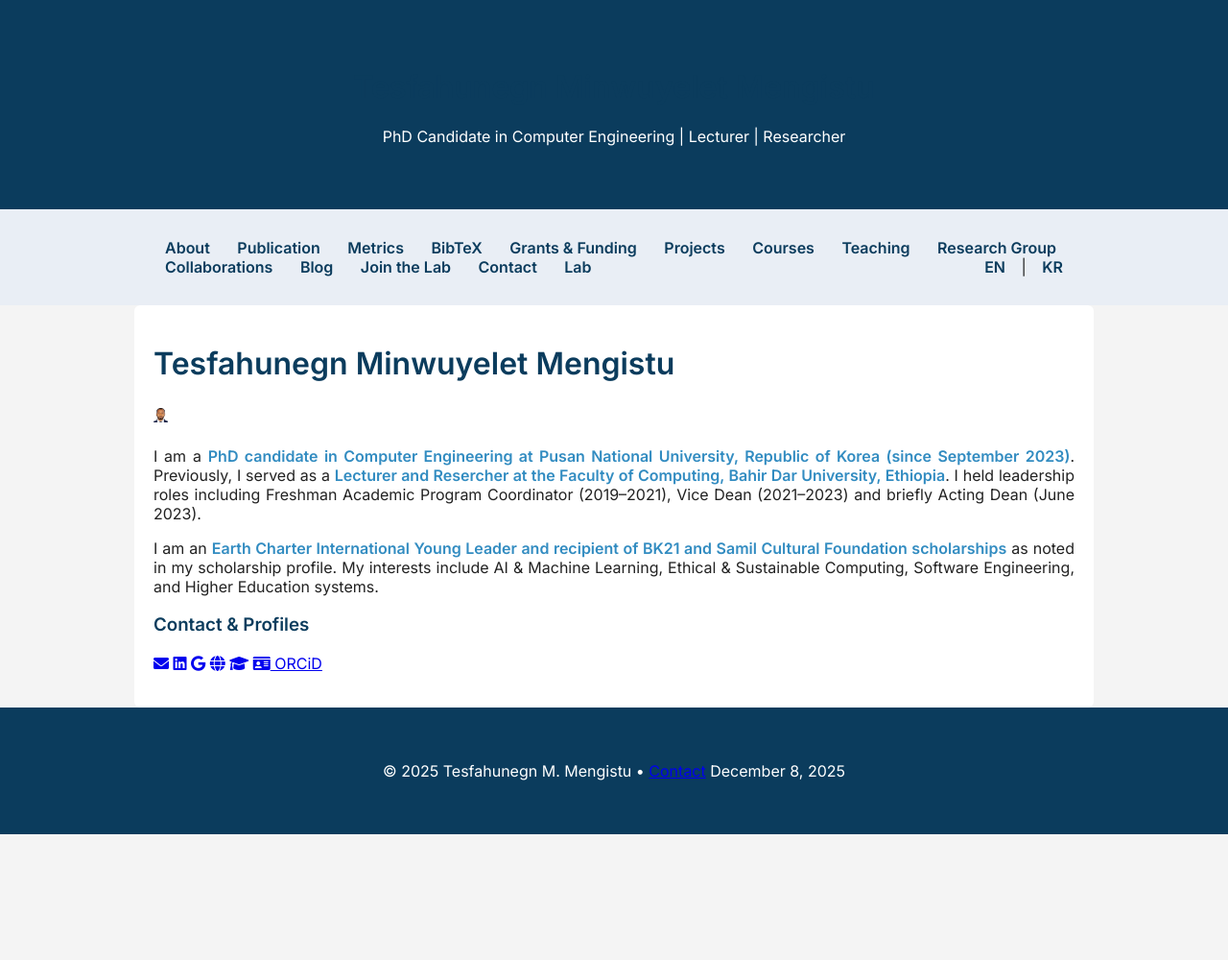
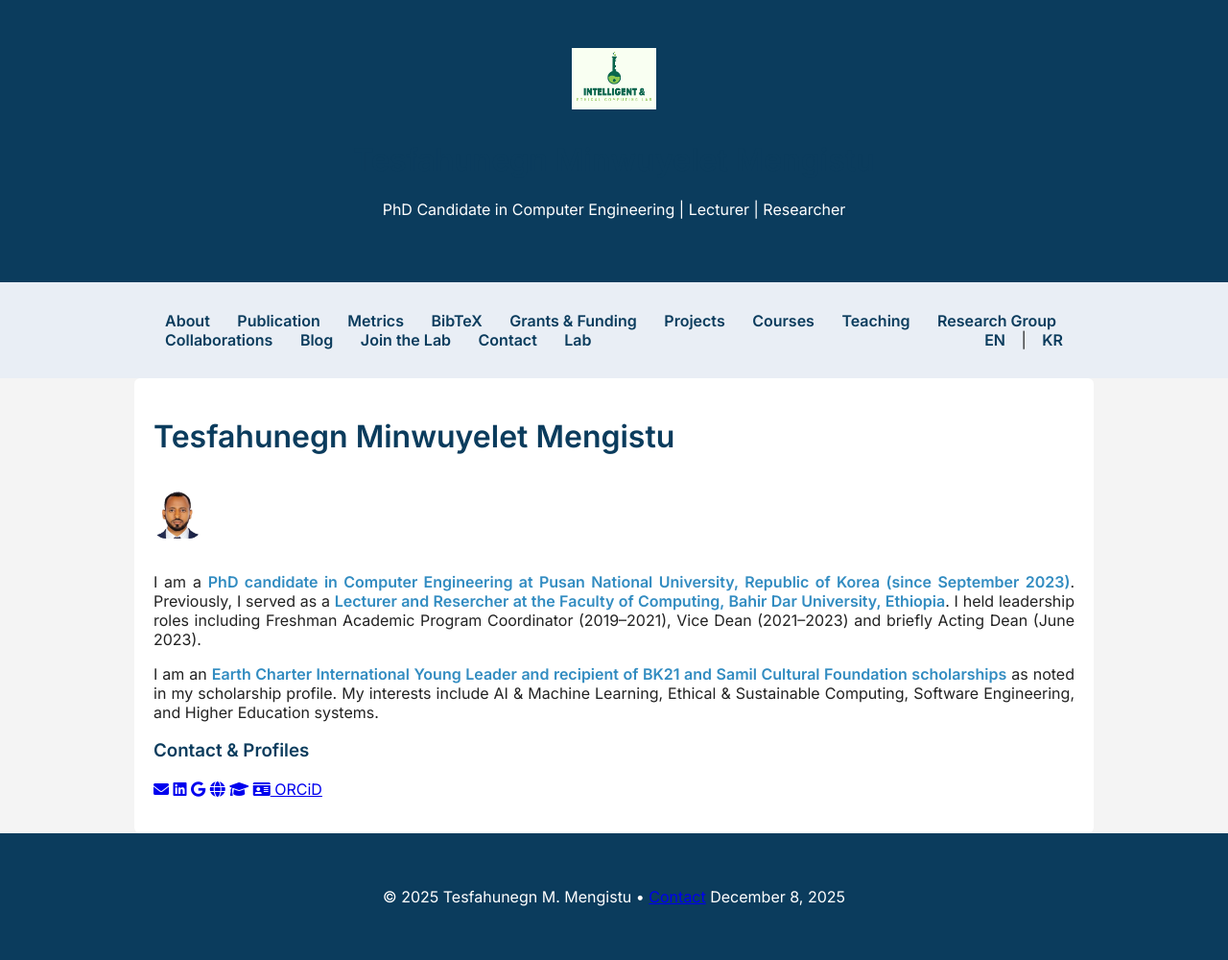
Before and after one commit to Tesfahunegn369/tesfahunegn369.github.io, a Jekyll site: the page built from index.md, in a window 1280 px wide. Shown: the whole page at 96% size. Built offline with Jekyll 4.4.1, drawn with Linux system fonts in a browser that asks for light colours; before the commit the page ends 900 px from its top, so only the background shows below that.

Commit message:
Update css

```diff
--- a/assets/css/main.css
+++ b/assets/css/main.css
@@ -33,11 +33,11 @@
 }
 
 .profile-photo {
-  width: 15px; /* Adjust size */
-  height: 15px; /* Maintain aspect ratio */
-  border-radius: 5%; /* Circular photo */
+  width: 50px; /* Adjust size */
+  height: 50px; /* Maintain aspect ratio */
+  border-radius: 25%; /* Circular photo */
   object-fit: cover; /* Ensures image doesn’t stretch */
-  margin: 5px 0; /* Space around the image */
+  margin: 15px 0; /* Space around the image */
 }
 
 .contact-photo {
@@ -55,10 +55,10 @@
 }
 
 .lab-logo {
-  max-width: 200px;   /* Set the max-width of the image */
+  max-width: 50px;   /* Set the max-width of the image */
   height: auto;       /* Maintain aspect ratio */
   display: block;     /* Ensures the image is displayed as a block element */
-  margin: 20px 0;     /* Adds space around the image */
+  margin: 100px 0;     /* Adds space around the image */
   margin-left: auto;  /* Centers the image horizontally */
   margin-right: auto;
 }
```
Also changed, not shown: assets/images/lab-logo.png, assets/images/lab.png (added).
